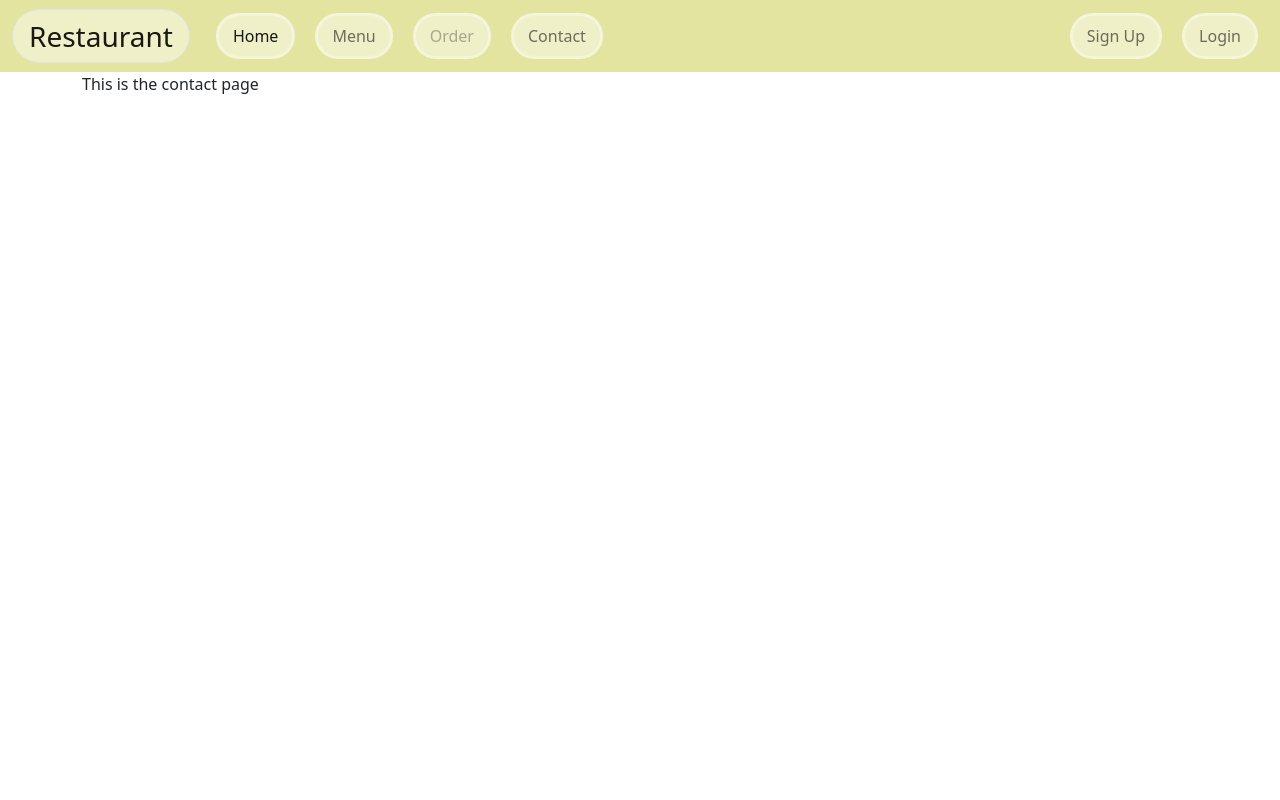
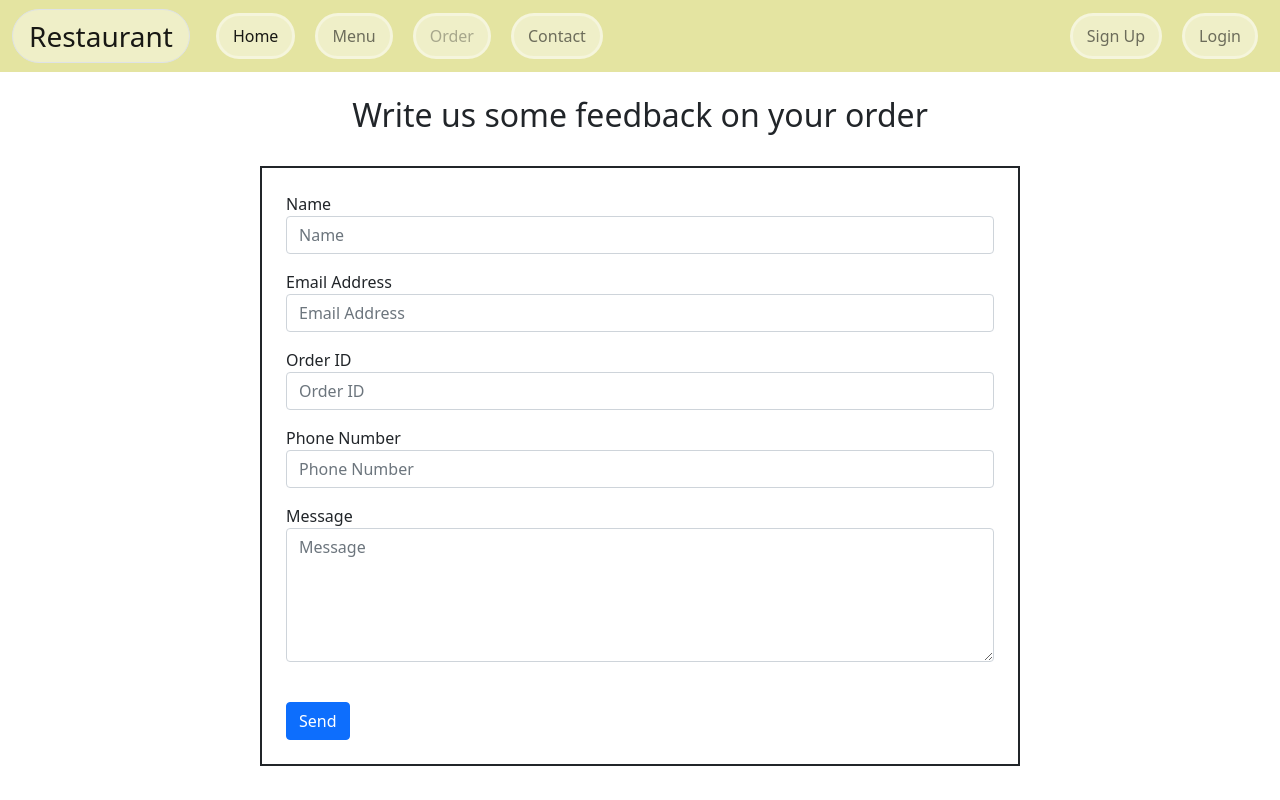
Before and after one commit to dattpatel99/Restaurant, a Django app: page /contact/ in a window 1280 px wide. Run offline with Django 3.2, Linux system fonts and the light colour scheme.

Commit message:
Made a working contact page

```diff
--- a/restaurant/views.py
+++ b/restaurant/views.py
@@ -83,8 +83,36 @@ def home(request):
 
     return render(request, 'home.html')
 
+'''
+Works
+'''
 def contact(request):
-    return render(request, 'contact.html')
+    if request.method == "POST":
+        nameOfUser = request.POST.get("name")
+        emailUser = request.POST.get("email")
+        idOrder = request.POST.get("orderID")
+        number = request.POST.get("phone")
+        message = request.POST.get("message")
+
+        # Email variables to use
+        subject = "Customer Contact from " + nameOfUser
+        emailMsg = "User email: " + emailUser + "\n\n Order ID: " + idOrder + "\n\n Message: " + message + "\n\n Phone Number: " + number
+        emailRecevier = "flask.tutorial21@gmail.com"
+
+        #Send email to admin whoever they are
+        Mail(
+            subject,
+            emailMsg,
+            request.user.username,
+            [emailRecevier],
+            fail_silently=False
+        )
+        emailSent = "Thank you for your feedback!"
+        context = {'sent': 'yes', 'cusMsg' : emailSent}
+    else:
+        context = {'sent': 'no', 'cusMsg': 'null'}
+
+    return render(request, 'contact.html', context)
 '''
 Works
 '''
--- a/templates/contact.html
+++ b/templates/contact.html
@@ -1,8 +1,117 @@
 {%extends request.user.is_authenticated|yesno:'logout_layout.html,layout.html'%}
-{% block body %} {% load static %}
+{% block css %} div.container-fluid{ display: inline-flex; justify-content:
+center; align-items: center; } {% endblock %} {% block body %} {% load static %}
 
-<div class="container">
-	<p>This is the contact page</p>
+{% if sent == "yes" %}
+<div class="alert alert-success alert-dismissible fade show my-0" role=" alert">
+	<strong>{{cusMsg}}</strong>
+	<button
+		type="button"
+		class="btn-close"
+		data-bs-dismiss="alert"
+		aria-label="Close"
+	></button>
+</div>
+{% endif %}
+
+<div class="container-fluid mt-4">
+	<h2>Write us some feedback on your order</h2>
+</div>
+<div class="container my-4">
+	<div class="row">
+		<div class="col-lg-8 col-md-10 mx-auto border border-2 border-dark p-4">
+			<form
+				name="sentMessage"
+				id="contactForm"
+				action="/contact/"
+				method="post"
+				novalidate
+			>
+				{% csrf_token %}
+				<div class="control-group">
+					<div class="form-group floating-label-form-group controls">
+						<label>Name</label>
+						<input
+							type="text"
+							class="form-control"
+							placeholder="Name"
+							id="name"
+							name="name"
+							required
+							data-validation-required-message="Please enter your name."
+						/>
+						<p class="help-block text-danger"></p>
+					</div>
+				</div>
+				<div class="control-group">
+					<div class="form-group floating-label-form-group controls">
+						<label>Email Address</label>
+						<input
+							type="email"
+							class="form-control"
+							placeholder="Email Address"
+							id="email"
+							name="email"
+							required
+							data-validation-required-message="Please enter your email address."
+						/>
+						<p class="help-block text-danger"></p>
+					</div>
+				</div>
+				<div class="control-group">
+					<div class="form-group floating-label-form-group controls">
+						<label>Order ID</label>
+						<input
+							type="orderID"
+							class="form-control"
+							placeholder="Order ID"
+							id="orderID"
+							name="orderID"
+							required
+							data-validation-required-message="Please enter your email address."
+						/>
+						<p class="help-block text-danger"></p>
+					</div>
+				</div>
+				<div class="control-group">
+					<div class="form-group col-xs-12 floating-label-form-group controls">
+						<label>Phone Number</label>
+						<input
+							type="tel"
+							class="form-control"
+							placeholder="Phone Number"
+							name="phone"
+							id="phone"
+							required
+							data-validation-required-message="Please enter your phone number."
+						/>
+						<p class="help-block text-danger"></p>
+					</div>
+				</div>
+				<div class="control-group">
+					<div class="form-group floating-label-form-group controls">
+						<label>Message</label>
+						<textarea
+							rows="5"
+							class="form-control"
+							placeholder="Message"
+							name="message"
+							id="message"
+							required
+							data-validation-required-message="Please enter a message."
+						></textarea>
+						<p class="help-block text-danger"></p>
+					</div>
+				</div>
+				<br />
+				<div class="form-group">
+					<button type="submit" class="btn btn-primary" id="sendMessageButton">
+						Send
+					</button>
+				</div>
+			</form>
+		</div>
+	</div>
 </div>
 
 {% endblock %}
```
Also changed, not shown: templates/home.html (+4 -4 lines).
